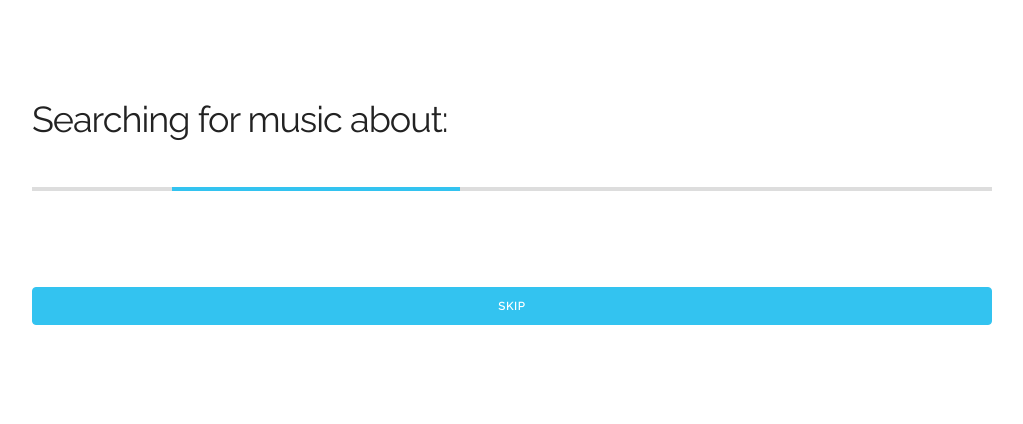
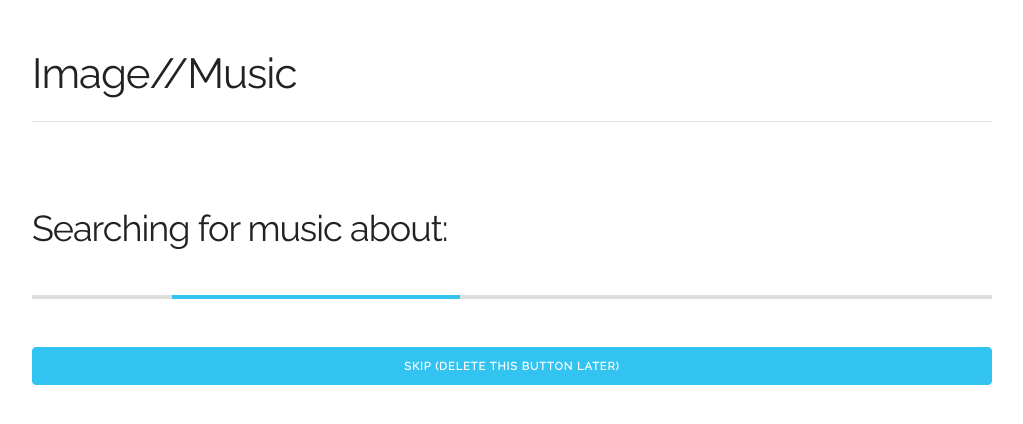
Before and after one commit to ERJ21/Photunes, a plain HTML site: page index.html in a window 1280 px wide. Both pictures are taken after a click on the input "Search". Shown: the whole page, without its empty margins (128-1151 px from the left). Drawn offline with Linux system fonts and the light colour scheme.

Commit message:
html fixes

```diff
--- a/index.html
+++ b/index.html
@@ -29,8 +29,12 @@
   <!-- Primary Page Layout
   –––––––––––––––––––––––––––––––––––––––––––––––––– -->
   <div class="container">
+    <div class="row" style="margin-top: 5%;">
+      <h2>Image//Music</h2>
+      <hr style="margin-top: 0;">
+    </div>
     <div class="row" id="searchRow">
-      <div style="margin-top: 10%;">
+      <div style="margin-top: 5%;">
         <div class="nine columns">
           <input type="text" name="search" class="search" id="imageSearch" placeholder="Enter an image url">
         </div>
@@ -39,7 +43,7 @@
         </div>
       </div>
     </div>
-    <div id="loading">
+    <div id="loading" >
       <div class="row">
         <h3>Searching for music about:</h3>
       </div>
@@ -51,18 +55,18 @@
       <div class="row">
         <div class="loader" id="loader"></div>
       </div>
-      <div class="row" style="margin-top: 10%;">
-        <input class="button-primary u-full-width" type="submit" value="Skip" onclick="showResult()">
+      <div class="row" style="margin-top: 5%;">
+        <input class="button-primary u-full-width" type="submit" value="Skip (DELETE THIS BUTTON LATER)" onclick="showResult()">
       </div>
     </div>
     <div id="result">
-      <div class="row" style="margin-top: 10%;">
+      <div class="row" style="margin-top: 5%;">
         <h4>Here's what we found</h4>
       </div>
       <div class="row">
         <!-- youtube video goes here -->
       </div>
-      <div class="row" style="margin-top: 10%;">
+      <div class="row" style="margin-top: 5%;">
         <input class="button-primary u-full-width" id="resetButton" type="submit" value="Search again" onclick="reset()">
       </div>
     </div>
@@ -78,7 +82,7 @@
   }
 
   #loading {
-    margin-top: 10%;
+    margin-top: 5%;
     display: none;
   }
 
```
